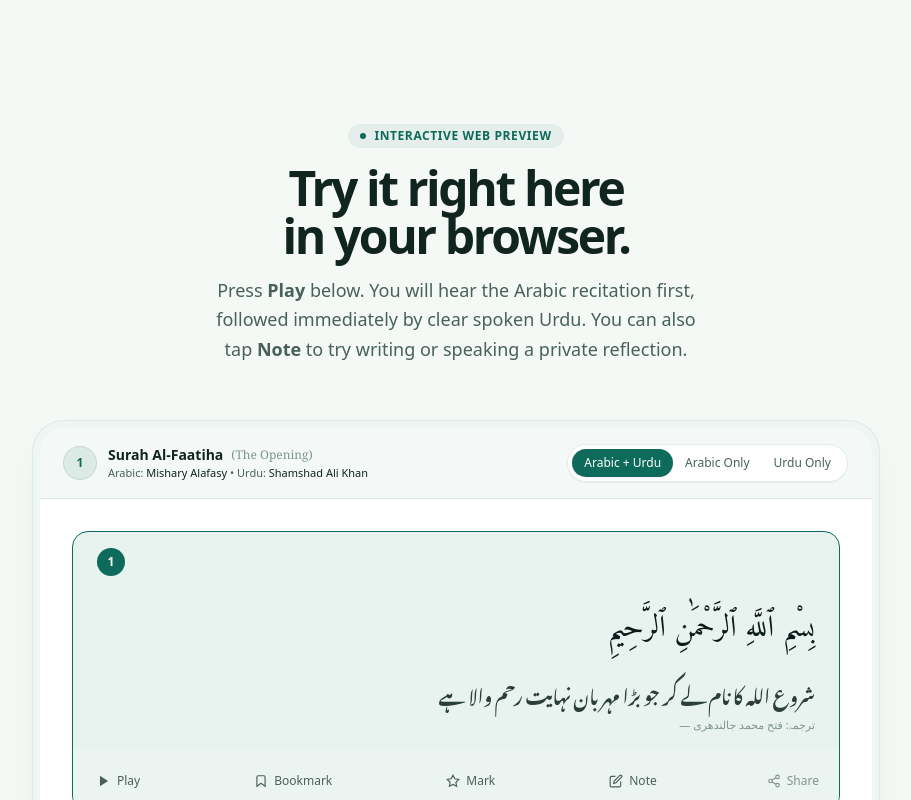
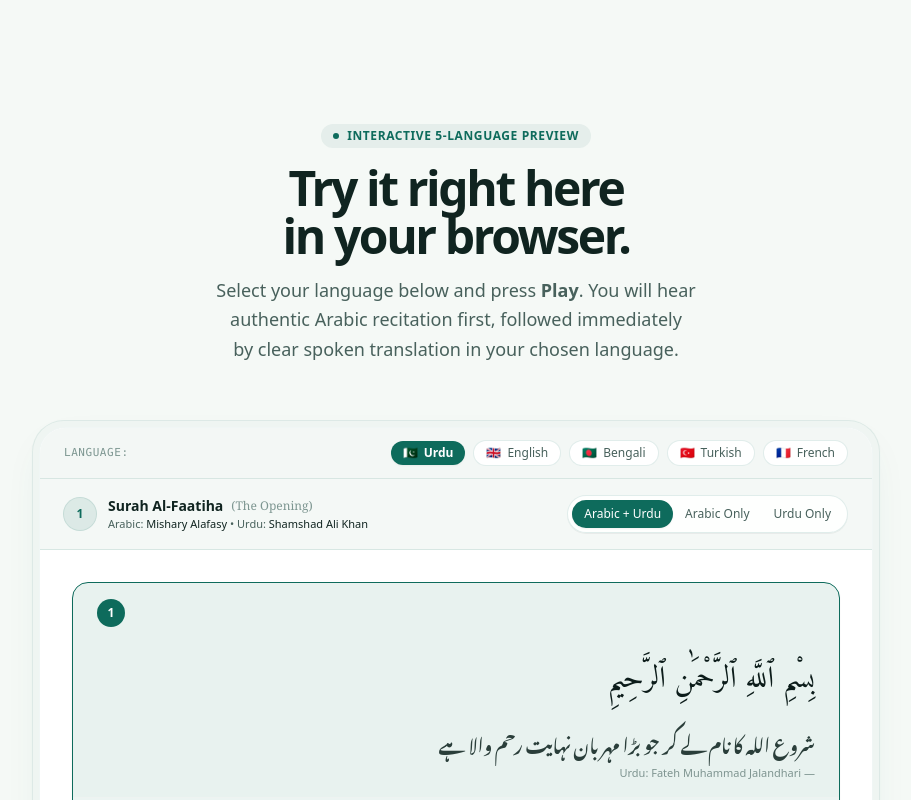
Before and after one commit to GitCoder052023/Qurus, a Next.js app in the folder website/: page / in a window 1280 px wide. Shown: the part 760-1560 px from the top of the page, without its empty margins (184-1095 px from the left). Built offline with nearby package versions, Linux system fonts and the light colour scheme; a web font is replaced by a local one.

Commit message:
feat: update version to 2.3.0, enhance README with new features, and implement multi-language support in InteractivePlayer

```diff
--- a/package.json
+++ b/package.json
@@ -1,7 +1,7 @@
 {
   "name": "qurus",
   "main": "expo-router/entry",
-  "version": "2.1.1",
+  "version": "2.3.0",
   "dependencies": {
     "@expo/ui": "~57.0.16",
     "@expo/vector-icons": "^15.0.2",
--- a/website/components/InteractivePlayer.tsx
+++ b/website/components/InteractivePlayer.tsx
@@ -19,34 +19,143 @@ export interface StudyNoteData {
   updatedAt: number;
 }
 
+export type LanguageKey = "urdu" | "english" | "bengali" | "turkish" | "french";
+
+export interface LanguageMeta {
+  id: LanguageKey;
+  name: string;
+  nativeName: string;
+  flag: string;
+  author: string;
+  reciter: string;
+  isRTL: boolean;
+}
+
+export const LANGUAGES: Record<LanguageKey, LanguageMeta> = {
+  urdu: {
+    id: "urdu",
+    name: "Urdu",
+    nativeName: "اردو",
+    flag: "🇵🇰",
+    author: "Fateh Muhammad Jalandhari",
+    reciter: "Shamshad Ali Khan",
+    isRTL: true,
+  },
+  english: {
+    id: "english",
+    name: "English",
+    nativeName: "English",
+    flag: "🇬🇧",
+    author: "Sahih International",
+    reciter: "Ibrahim Walk",
+    isRTL: false,
+  },
+  bengali: {
+    id: "bengali",
+    name: "Bengali",
+    nativeName: "বাংলা",
+    flag: "🇧🇩",
+    author: "Muhiuddin Khan",
+    reciter: "Bangla Quran Voice",
+    isRTL: false,
+  },
+  turkish: {
+    id: "turkish",
+    name: "Turkish",
+    nativeName: "Türkçe",
+    flag: "🇹🇷",
+    author: "Diyanet İşleri",
+    reciter: "Diyanet Vakfı",
+    isRTL: false,
+  },
+  french: {
+    id: "french",
+    name: "French",
+    nativeName: "Français",
+    flag: "🇫🇷",
+    author: "Muhammad Hamidullah",
+    reciter: "Youssouf Leclerc",
+    isRTL: false,
+  },
+};
+
 interface SampleAyah {
   numberInSurah: number;
   arabicText: string;
-  urduText: string;
   arabicAudio: string;
-  urduAudio: string;
+  translations: Record<
+    LanguageKey,
+    {
+      text: string;
+      audio: string;
+    }
+  >;
 }
 
 const SAMPLE_AYAHS: SampleAyah[] = [
   {
     numberInSurah: 1,
     arabicText: "بِسْمِ ٱللَّهِ ٱلرَّحْمَٰنِ ٱلرَّحِيمِ",
-    urduText: "شروع الله کا نام لے کر جو بڑا مہربان نہایت رحم والا ہے",
     arabicAudio: "https://everyayah.com/data/Alafasy_128kbps/001001.mp3",
-    urduAudio:
-      "https://everyayah.com/data/translations/urdu_shamshad_ali_khan_46kbps/001001.mp3",
+    translations: {
+      urdu: {
+        text: "شروع الله کا نام لے کر جو بڑا مہربان نہایت رحم والا ہے",
+        audio:
+          "https://everyayah.com/data/translations/urdu_shamshad_ali_khan_46kbps/001001.mp3",
+      },
+      english: {
+        text: "In the name of Allah, the Entirely Merciful, the Especially Merciful.",
+        audio:
+          "https://everyayah.com/data/English/Sahih_Intnl_Ibrahim_Walk_192kbps/001001.mp3",
+      },
+      bengali: {
+        text: "শুরু করছি আল্লাহর নামে যিনি পরম করুণাময়, অতি দয়ালু।",
+        audio:
+          "https://raw.githubusercontent.com/imranpollob/bangla-quran/master/public/audio/bt/1-1.mp3",
+      },
+      turkish: {
+        text: "Rahmân ve Rahîm olan Allah'ın adıyla.",
+        audio: "https://cdn.islamic.network/quran/audio/128/tr.vakfi-audio/1.mp3",
+      },
+      french: {
+        text: "Au nom d'Allah, le Tout Miséricordieux, le Très Miséricordieux.",
+        audio: "https://cdn.islamic.network/quran/audio/128/fr.leclerc/1.mp3",
+      },
+    },
   },
   {
     numberInSurah: 2,
     arabicText: "ٱلْحَمْدُ لِلَّهِ رَبِّ ٱلْعَٰلَمِينَ",
-    urduText: "سب طرح کی تعریف خدا ہی کو (سزاوار) ہے جو تمام مخلوقات کا پروردگار ہے",
     arabicAudio: "https://everyayah.com/data/Alafasy_128kbps/001002.mp3",
-    urduAudio:
-      "https://everyayah.com/data/translations/urdu_shamshad_ali_khan_46kbps/001002.mp3",
+    translations: {
+      urdu: {
+        text: "سب طرح کی تعریف خدا ہی کو (سزاوار) ہے جو تمام مخلوقات کا پروردگار ہے",
+        audio:
+          "https://everyayah.com/data/translations/urdu_shamshad_ali_khan_46kbps/001002.mp3",
+      },
+      english: {
+        text: "[All] praise is [due] to Allah, Lord of the worlds -",
+        audio:
+          "https://everyayah.com/data/English/Sahih_Intnl_Ibrahim_Walk_192kbps/001002.mp3",
+      },
+      bengali: {
+        text: "যাবতীয় প্রশংসা আল্লাহ তাআলার যিনি সকল সৃষ্টি জগতের পালনকর্তা।",
+        audio:
+          "https://raw.githubusercontent.com/imranpollob/bangla-quran/master/public/audio/bt/1-2.mp3",
+      },
+      turkish: {
+        text: "Hamd (övme ve övülme), âlemlerin Rabbi Allah'a mahsustur.",
+        audio: "https://cdn.islamic.network/quran/audio/128/tr.vakfi-audio/2.mp3",
+      },
+      french: {
+        text: "Louange à Allah, Seigneur de l'univers.",
+        audio: "https://cdn.islamic.network/quran/audio/128/fr.leclerc/2.mp3",
+      },
+    },
   },
 ];
 
-type AudioMode = "both" | "arabic" | "urdu";
+type AudioMode = "both" | "arabic" | "translation";
 
 function formatDurationMs(ms: number): string {
   const totalSeconds = Math.max(0, Math.floor(ms / 1000));
@@ -56,10 +165,13 @@ function formatDurationMs(ms: number): string {
 }
 
 export default function InteractivePlayer() {
+  // Selected Translation Language State (v2.3.0 5-language support)
+  const [selectedLanguage, setSelectedLanguage] = useState<LanguageKey>("urdu");
+
   // Recitation Playback State
   const [activeAyahIndex, setActiveAyahIndex] = useState<number>(0);
   const [isPlaying, setIsPlaying] = useState<boolean>(false);
-  const [playbackPhase, setPlaybackPhase] = useState<"arabic" | "urdu" | "idle">("idle");
+  const [playbackPhase, setPlaybackPhase] = useState<"arabic" | "translation" | "idle">("idle");
   const [audioMode, setAudioMode] = useState<AudioMode>("both");
 
   // Ayah Bookmark and Highlight/Mark State
@@ -121,12 +233,15 @@ export default function InteractivePlayer() {
   };
 
   // Recitation Audio Logic
-  const playPhaseRef = useRef<(phase: "arabic" | "urdu", ayahIdx: number) => void>(() => {});
+  const playPhaseRef = useRef<(phase: "arabic" | "translation", ayahIdx: number) => void>(() => {});
 
   const playPhase = useCallback(
-    (phase: "arabic" | "urdu", ayahIdx: number) => {
+    (phase: "arabic" | "translation", ayahIdx: number) => {
       const ayah = SAMPLE_AYAHS[ayahIdx];
-      const src = phase === "arabic" ? ayah.arabicAudio : ayah.urduAudio;
+      const src =
+        phase === "arabic"
+          ? ayah.arabicAudio
+          : ayah.translations[selectedLanguage].audio;
 
       if (!recitationAudioRef.current) {
         recitationAudioRef.current = new Audio();
@@ -151,8 +266,8 @@ export default function InteractivePlayer() {
 
       audio.onended = () => {
         if (phase === "arabic" && audioMode === "both") {
-          playPhaseRef.current("urdu", ayahIdx);
-        } else if (audioMode === "both" && phase === "urdu" && ayahIdx === 0) {
+          playPhaseRef.current("translation", ayahIdx);
+        } else if (audioMode === "both" && phase === "translation" && ayahIdx === 0) {
           playPhaseRef.current("arabic", 1);
         } else {
           setIsPlaying(false);
@@ -160,7 +275,7 @@ export default function InteractivePlayer() {
         }
       };
     },
-    [audioMode]
+    [audioMode, selectedLanguage]
   );
 
   useEffect(() => {
@@ -175,11 +290,20 @@ export default function InteractivePlayer() {
       setIsPlaying(false);
       setPlaybackPhase("idle");
     } else {
-      const startPhase = audioMode === "urdu" ? "urdu" : "arabic";
+      const startPhase = audioMode === "translation" ? "translation" : "arabic";
       playPhase(startPhase, index);
     }
   };
 
+  const handleLanguageChange = (lang: LanguageKey) => {
+    if (isPlaying && recitationAudioRef.current) {
+      recitationAudioRef.current.pause();
+      setIsPlaying(false);
+      setPlaybackPhase("idle");
+    }
+    setSelectedLanguage(lang);
+  };
+
   const handleBookmarkToggle = (index: number) => {
     setBookmarked((prev) => ({ ...prev, [index]: !prev[index] }));
   };
@@ -189,7 +313,9 @@ export default function InteractivePlayer() {
   };
 
   const handleShare = (ayah: SampleAyah) => {
-    const text = `${ayah.arabicText}\n\n${ayah.urduText}\n\n— [Surah Al-Faatiha 1:${ayah.numberInSurah}] (Urdu: Fateh Muhammad Jalandhari)`;
+    const langMeta = LANGUAGES[selectedLanguage];
+    const transText = ayah.translations[selectedLanguage].text;
+    const text = `${ayah.arabicText}\n\n${transText}\n\n— [Surah Al-Faatiha 1:${ayah.numberInSurah}] (${langMeta.name}: ${langMeta.author})`;
     navigator.clipboard?.writeText(text);
     setCopiedAyah(ayah.numberInSurah);
     setTimeout(() => setCopiedAyah(null), 2200);
@@ -197,7 +323,6 @@ export default function InteractivePlayer() {
 
   // Open Note Editor for new or existing note
   const openNewNoteModal = (ayah: SampleAyah) => {
-    // Pause recitation if playing
     if (recitationAudioRef.current && isPlaying) {
       recitationAudioRef.current.pause();
       setIsPlaying(false);
@@ -269,6 +394,8 @@ export default function InteractivePlayer() {
     setEditorModalOpen(false);
   };
 
+  const currentLang = LANGUAGES[selectedLanguage];
+
   return (
     <section id="experience" className="py-24 md:py-36 bg-surface/50 border-y border-border-subtle overflow-hidden">
       <div className="max-w-4xl mx-auto px-4 sm:px-6">
@@ -282,13 +409,13 @@ export default function InteractivePlayer() {
         >
           <div className="inline-flex items-center gap-2 px-3 py-1 rounded-full bg-primary-muted text-primary text-xs font-semibold uppercase tracking-wider mb-4">
             <span className="w-1.5 h-1.5 rounded-full bg-primary" />
-            Interactive Web Preview
+            Interactive 5-Language Preview
           </div>
           <h2 className="text-3xl sm:text-5xl font-semibold tracking-tighter text-text-primary text-balance">
             Try it right here in your browser.
           </h2>
           <p className="mt-4 text-text-secondary text-base sm:text-lg leading-relaxed text-balance">
-            Press <strong>Play</strong> below. You will hear the Arabic recitation first, followed immediately by clear spoken Urdu. You can also tap <strong>Note</strong> to try writing or speaking a private reflection.
+            Select your language below and press <strong>Play</strong>. You will hear authentic Arabic recitation first, followed immediately by clear spoken translation in your chosen language.
           </p>
         </motion.div>
 
@@ -301,6 +428,33 @@ export default function InteractivePlayer() {
           className="doppelrand-shell"
         >
           <div className="doppelrand-core overflow-hidden">
+            {/* Language Selector Bar (v2.3.0 Feature Showcase) */}
+            <div className="bg-surface/90 px-4 py-3 sm:px-6 border-b border-border flex items-center justify-between gap-2 overflow-x-auto">
+              <span className="text-[11px] font-mono uppercase text-text-tertiary tracking-wider shrink-0 hidden sm:inline">
+                Language:
+              </span>
+              <div className="flex items-center gap-1.5 sm:gap-2 shrink-0">
+                {(Object.keys(LANGUAGES) as LanguageKey[]).map((key) => {
+                  const lang = LANGUAGES[key];
+                  const isSelected = selectedLanguage === key;
+                  return (
+                    <button
+                      key={key}
+                      onClick={() => handleLanguageChange(key)}
+                      className={`inline-flex items-center gap-1.5 px-3 py-1 rounded-full text-xs font-medium transition-all cursor-pointer ${
+                        isSelected
+                          ? "bg-primary text-white shadow-xs font-semibold"
+                          : "bg-white text-text-secondary hover:text-text-primary hover:bg-surface border border-border"
+                      }`}
+                    >
+                      <span>{lang.flag}</span>
+                      <span>{lang.name}</span>
+                    </button>
+                  );
+                })}
+              </div>
+            </div>
+
             {/* Top Bar matching Qurus Mobile Top Bar */}
             <div className="bg-surface/80 px-4 py-3.5 sm:px-6 sm:py-4 border-b border-border flex flex-col sm:flex-row sm:items-center justify-between gap-3 sm:gap-4">
               <div className="flex items-center gap-3">
@@ -313,7 +467,7 @@ export default function InteractivePlayer() {
                     <span className="text-xs text-text-tertiary font-serif shrink-0">(The Opening)</span>
                   </div>
                   <div className="text-[11px] text-text-secondary truncate">
-                    Arabic: <strong className="font-medium text-text-primary">Mishary Alafasy</strong> • Urdu: <strong className="font-medium text-text-primary">Shamshad Ali Khan</strong>
+                    Arabic: <strong className="font-medium text-text-primary">Mishary Alafasy</strong> • {currentLang.name}: <strong className="font-medium text-text-primary">{currentLang.reciter}</strong>
                   </div>
                 </div>
               </div>
@@ -329,7 +483,7 @@ export default function InteractivePlayer() {
                       : "text-text-secondary hover:text-text-primary"
                   }`}
                 >
-                  Arabic + Urdu
+                  Arabic + {currentLang.name}
                 </motion.button>
                 <motion.button
                   whileTap={{ scale: 0.96 }}
@@ -344,14 +498,14 @@ export default function InteractivePlayer() {
                 </motion.button>
                 <motion.button
                   whileTap={{ scale: 0.96 }}
-                  onClick={() => setAudioMode("urdu")}
+                  onClick={() => setAudioMode("translation")}
                   className={`px-3 py-1.5 rounded-full transition-all duration-200 text-center ${
-                    audioMode === "urdu"
+                    audioMode === "translation"
                       ? "bg-primary text-white font-medium shadow-xs"
                       : "text-text-secondary hover:text-text-primary"
                   }`}
                 >
-                  Urdu Only
+                  {currentLang.name} Only
                 </motion.button>
               </div>
             </div>
@@ -362,9 +516,10 @@ export default function InteractivePlayer() {
               const isThisAyahActive = activeAyahIndex === index;
               const isThisAyahPlaying = isThisAyahActive && isPlaying;
               const isRecitingArabic = isThisAyahPlaying && playbackPhase === "arabic";
-              const isRecitingUrdu = isThisAyahPlaying && playbackPhase === "urdu";
+              const isRecitingTranslation = isThisAyahPlaying && playbackPhase === "translation";
               const isBookmarked = bookmarked[index];
               const isHighlighted = highlighted[index];
+              const trans = ayah.translations[selectedLanguage];
 
               const ayahNotes = notes[ayah.numberInSurah] || [];
               const isNotesCollapsed = collapsedNotes[ayah.numberInSurah];
@@ -425,19 +580,26 @@ export default function InteractivePlayer() {
                     </p>
                   </div>
 
-                  {/* Urdu Translation */}
-                  <div className="px-4 sm:px-6 pb-3.5 sm:pb-4 text-right">
+                  {/* Active Language Translation Text */}
+                  <div
+                    className={`px-4 sm:px-6 pb-3.5 sm:pb-4 ${
+                      currentLang.isRTL ? "text-right" : "text-left"
+                    }`}
+                    dir={currentLang.isRTL ? "rtl" : "ltr"}
+                  >
                     <p
-                      className={`font-urdu text-sm sm:text-base md:text-lg leading-[2.0] sm:leading-[2.2] transition-all duration-300 ${
-                        isRecitingUrdu
+                      className={`${
+                        currentLang.isRTL ? "font-urdu" : "font-sans"
+                      } text-sm sm:text-base md:text-lg leading-[1.8] sm:leading-[2.0] transition-all duration-300 ${
+                        isRecitingTranslation
                           ? "text-[#2A3E3A] font-semibold bg-[#F8E8EB] px-2.5 sm:px-3 py-1 sm:py-1.5 rounded-xl"
                           : "text-[#2A3E3A]"
                       }`}
                     >
-                      {ayah.urduText}
+                      {trans.text}
                     </p>
                     <p className="mt-1 text-[10px] sm:text-[11px] text-[#7E9490]">
-                      — ترجمہ: فتح محمد جالندھری
+                      — {currentLang.name}: {currentLang.author}
                     </p>
                   </div>
 
@@ -767,7 +929,8 @@ export default function InteractivePlayer() {
             surahNumber={1}
             ayahNumber={selectedAyahForNote.numberInSurah}
             arabicText={selectedAyahForNote.arabicText}
-            urduText={selectedAyahForNote.urduText}
+            translationText={selectedAyahForNote.translations[selectedLanguage].text}
+            isRTL={currentLang.isRTL}
             initialNote={editingNote?.text || ""}
             initialVoiceNote={editingNote?.voiceNote || null}
             noteId={editingNote?.id}
@@ -795,7 +958,8 @@ export default function InteractivePlayer() {
             surahNumber={1}
             ayahNumber={selectedAyahForNote.numberInSurah}
             arabicText={selectedAyahForNote.arabicText}
-            urduText={selectedAyahForNote.urduText}
+            translationText={selectedAyahForNote.translations[selectedLanguage].text}
+            isRTL={currentLang.isRTL}
             note={selectedNoteForView}
             onClose={() => setViewerModalOpen(false)}
             onEdit={() => openEditNoteModal(selectedAyahForNote, selectedNoteForView)}
@@ -817,7 +981,8 @@ interface NoteEditorModalProps {
   surahNumber: number;
   ayahNumber: number;
   arabicText?: string;
-  urduText?: string;
+  translationText?: string;
+  isRTL?: boolean;
   initialNote?: string;
   initialVoiceNote?: VoiceNoteData | null;
   noteId?: string;
@@ -831,7 +996,8 @@ function NoteEditorModal({
   surahNumber,
   ayahNumber,
   arabicText,
-  urduText,
+  translationText,
+  isRTL = true,
   initialNote = "",
   initialVoiceNote = null,
   noteId,
@@ -898,9 +1064,14 @@ function NoteEditorModal({
                 {arabicText}
               </p>
             )}
-            {urduText && (
-              <p className="font-urdu text-xs sm:text-sm text-right text-[#2A3E3A] leading-relaxed">
-                {urduText}
+            {translationText && (
+              <p
+                className={`${
+                  isRTL ? "font-urdu text-right" : "font-sans text-left"
+                } text-xs sm:text-sm text-[#2A3E3A] leading-relaxed`}
+                dir={isRTL ? "rtl" : "ltr"}
+              >
+                {translationText}
               </p>
             )}
           </div>
@@ -1326,7 +1497,8 @@ interface NoteViewerModalProps {
   surahNumber: number;
   ayahNumber: number;
   arabicText?: string;
-  urduText?: string;
+  translationText?: string;
+  isRTL?: boolean;
   note: StudyNoteData;
   onClose: () => void;
   onEdit: () => void;
@@ -1338,7 +1510,8 @@ function NoteViewerModal({
   surahNumber,
   ayahNumber,
   arabicText,
-  urduText,
+  translationText,
+  isRTL = true,
   note,
   onClose,
   onEdit,
@@ -1397,9 +1570,14 @@ function NoteViewerModal({
                 {arabicText}
               </p>
             )}
-            {urduText && (
-              <p className="font-urdu text-xs sm:text-sm text-right text-[#2A3E3A] leading-relaxed">
-                {urduText}
+            {translationText && (
+              <p
+                className={`${
+                  isRTL ? "font-urdu text-right" : "font-sans text-left"
+                } text-xs sm:text-sm text-[#2A3E3A] leading-relaxed`}
+                dir={isRTL ? "rtl" : "ltr"}
+              >
+                {translationText}
               </p>
             )}
           </div>
```
Also changed, not shown: 1 other file (tests, documents, lock files or other folders).
